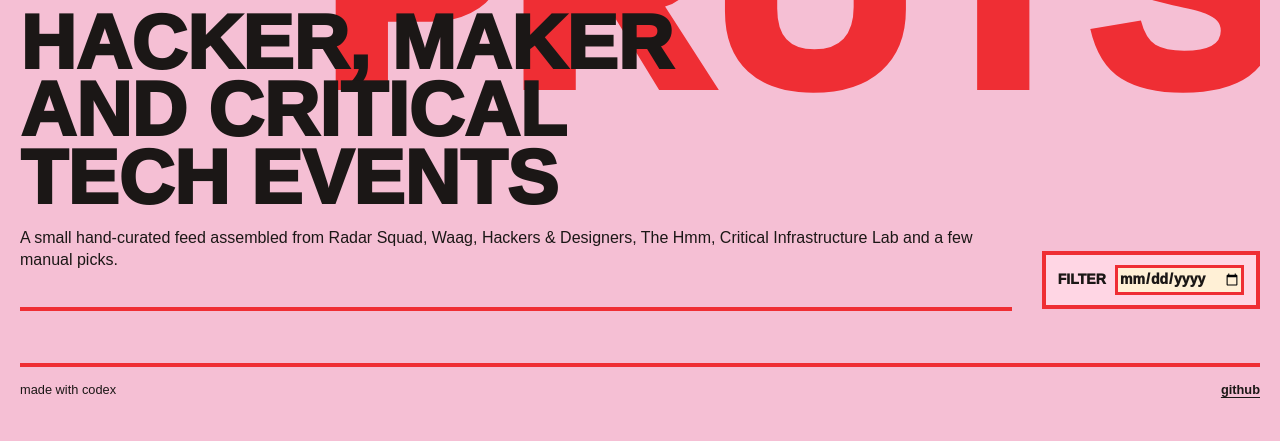
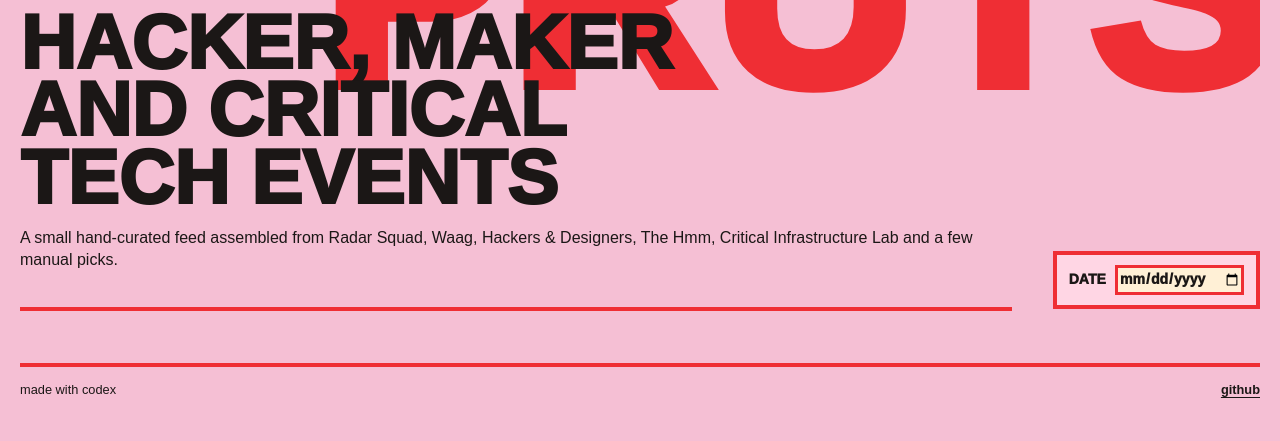
Before and after one commit to HeleenE/pruts-agenda, a Python web app: template templates/index.html in a window 1280 px wide. Shown: the part 108-549 px from the top of the page. Run offline with Jinja, Linux system fonts and the light colour scheme; the template is opened without the code that fills it, so the values that code supplies are empty.

Commit message:
Small change to copy for filter

```diff
--- a/templates/index.html
+++ b/templates/index.html
@@ -50,7 +50,7 @@
           </p>
         </div>
         <div class="date-jump">
-          <label for="date-filter">Filter</label>
+          <label for="date-filter">Date</label>
           <input id="date-filter" type="date" min="{{MIN_EVENT_DATE}}">
         </div>
       </section>
```
